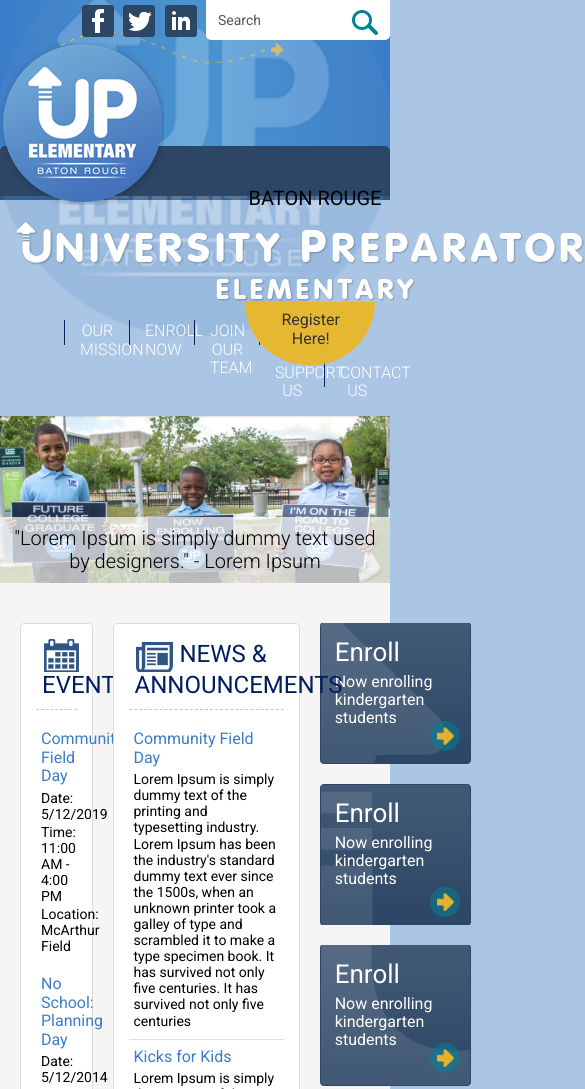
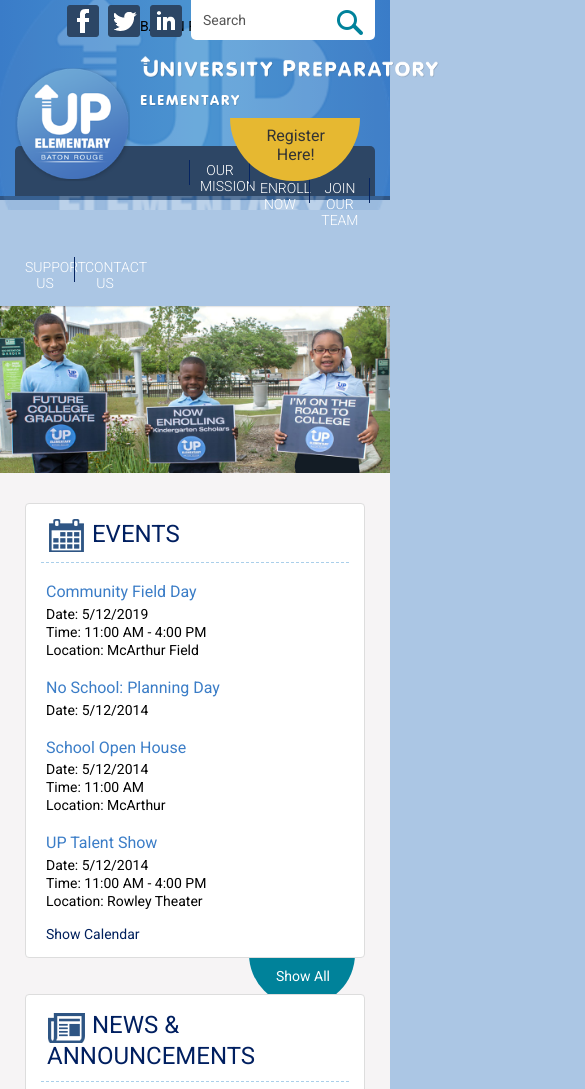
Before and after one commit to ashashu1994/edunet, a plain HTML site: page index.html in a window 390 px wide. Shown: the top 1089 px of the page, 585 px wide, since content can reach past the window. Drawn offline with nearby package versions, Linux system fonts and the light colour scheme.

Commit message:
responsive

```diff
--- a/index.html
+++ b/index.html
@@ -9,7 +9,6 @@
   <meta name="viewport" content="width=device-width, initial-scale=1">
   <link rel="stylesheet" href="https://necolas.github.io/normalize.css/3.0.2/normalize.css">
   <link href="https://fonts.googleapis.com/css?family=Roboto:300,400,500,700" rel="stylesheet">
-  <link href="https://fonts.googleapis.com/css?family=Varela+Round" rel="stylesheet">
   <link rel="stylesheet" href="shared/default.css" type="text/css" media="screen" />
   <link rel="stylesheet" href="shared/nivo-slider.css" type="text/css" media="screen" />
   <link rel="stylesheet" href="shared/main.css">
@@ -27,7 +26,7 @@
   <!-- Content Start -->
   <div id="content">
     <div class="inside">
-      <div class="container">
+      <div class="container slider-c">
         <div class="slider-wrapper theme-default">
           <div id="slider" class="nivoSlider">
             <img src="shared/images/banner.jpg" data-thumb="shared/images/banner.jpg" alt="" />
--- a/shared/main.css
+++ b/shared/main.css
@@ -35,7 +35,7 @@
 }
 .header-bg{
     background-image: url("images/head-bg.png"),url("images/arrow.png");
-    background-position: 75% -60px, 32% 10%;
+    background-position: 75% -60px, 166px 13px;
     background-repeat: no-repeat, no-repeat;
 }
 .sprite-img{
@@ -453,3 +453,111 @@
     color:#7f90a2;
     padding-top:5px;
 }
+
+@media screen and (max-width:960px){
+    .container{
+        padding:0 15px;
+    }
+    .name{
+        text-align: left;
+        width:48%;
+        margin-left:10px;
+    }
+    .group-name{
+        display:inline-block;
+    }
+    .name h1,.name h3{
+        transform: scale(0.7);
+        transform-origin: 0;
+    }
+    .nav ul li a{
+        padding:16px 10px 15px;
+        font-size: 14px;
+    }
+    .slider-c{
+        padding:0;
+    }
+    .events-container{
+        width:35%;
+    }
+    .news-container{
+        width:65%;
+    }
+    .action-container{
+        width:100%;
+        margin-top:20px;
+        text-align: center;
+    }
+    .color-cards{
+        margin:0 6px 0 0;
+
+    }
+    .header-bg{
+        background-image: url(images/head-bg.png);
+    }
+    .footer-bg{
+        background:transparent;
+    }
+    .footer-text h3{
+        font-size:24px;
+    }
+}
+@media screen and (max-width:767px){
+    .logo{
+        transform-origin: 0;
+        transform: scale(0.7);
+        width:115px;
+    }
+    .name h4{
+        font-size: 14px;
+    }
+    .name h1, .name h3{
+        transform:scale(0.5);
+        line-height:18px;
+    }
+    .name h3{
+        transform-origin: 0 0;
+    }
+    .copy-text p{
+        text-align:left;
+    }
+    .footer-name,.footer-text{
+        width:100%;
+        float: none;
+        text-align: center;
+    }
+    .footer-text h3{
+        margin-bottom: 10px;
+    }
+    .footer-text{
+        margin-top:0px;
+    }
+    .sprite-img.logo2{
+        margin-right:15px;
+    }
+}
+@media screen and (max-width:560px){
+    .events-container, .news-container, .action-container{
+        padding:0;
+    }
+    .slider-wrapper .abs{
+        display: none;
+    }
+    .events-container,.news-container{
+        width:100%;
+        float:none;
+    }
+    .color-cards{
+        margin: 15px auto 0px;
+        display: block;
+    }
+    .sprite-img.logo2{
+        margin-right:10px;
+    }
+    .footer-social{
+        display:none;
+    }
+    .copy-text p{
+        text-align: center;
+    }
+}
```
